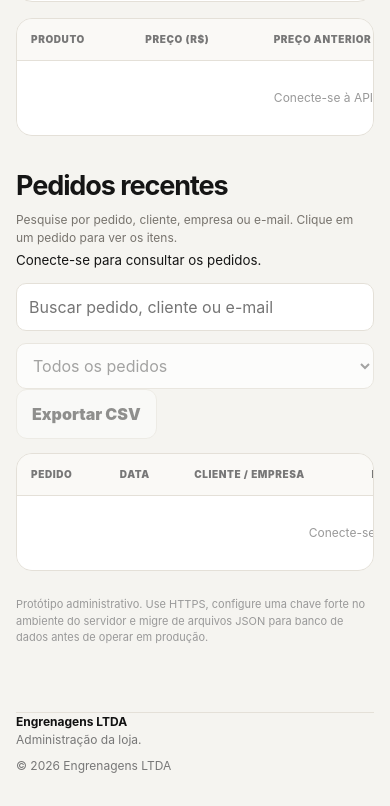
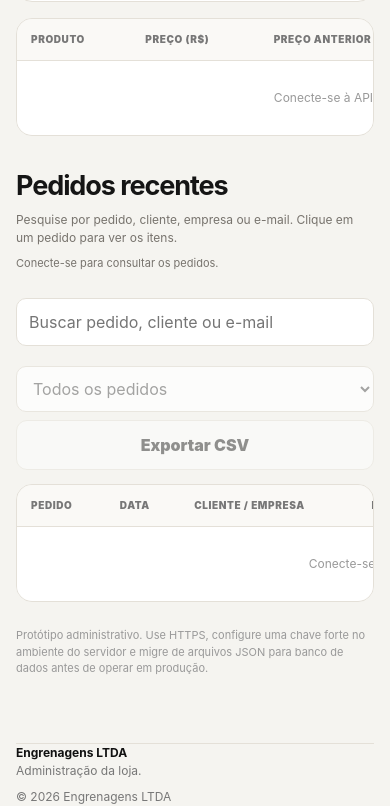
Before and after one commit to pedrogabrielsilva1918/Engrenagens-LTDA, a website: page admin.html in a window 390 px wide. Shown: the part 2004-2810 px from the top of the page. Before the commit the page ends 2779 px from the top, so only its background shows below. Drawn offline with Linux system fonts and the light colour scheme.

Commit message:
style: ajustar busca e exportação de pedidos para mobile

```diff
--- a/admin.css
+++ b/admin.css
@@ -56,3 +56,16 @@
 .statusPill.productInactive{background:#f3e8e6;color:var(--danger)}
 .inactiveProductRow td{background:#fbfaf8}
 .inactiveProductRow .productName{color:#777}
+
+/* Busca e exportação de pedidos */
+.ordersSectionHead{align-items:flex-end}
+.orderTools{display:flex;align-items:center;justify-content:flex-end;gap:9px;flex-wrap:wrap;min-width:0}
+.orderTools .filterInput{max-width:none}
+.orderSearch{width:240px}
+.orderStatusFilter{width:205px}
+.orderTools .outlineBtn{cursor:pointer}
+.orderTools .outlineBtn:disabled{opacity:.45;cursor:not-allowed}
+.ordersCount{display:inline-block;margin-top:8px;color:var(--muted);font-size:11px}
+.orderCustomerName{display:block;margin-top:4px;color:var(--muted);font-size:10px}
+@media(max-width:1100px){.ordersSectionHead{display:block}.orderTools{justify-content:flex-start;margin-top:13px}.orderSearch{flex:1 1 220px}.orderStatusFilter{flex:0 1 205px}}
+@media(max-width:600px){.orderTools{display:grid;grid-template-columns:1fr;gap:8px}.orderTools .filterInput,.orderTools .outlineBtn{width:100%}.orderTools .outlineBtn{white-space:normal}}
```
